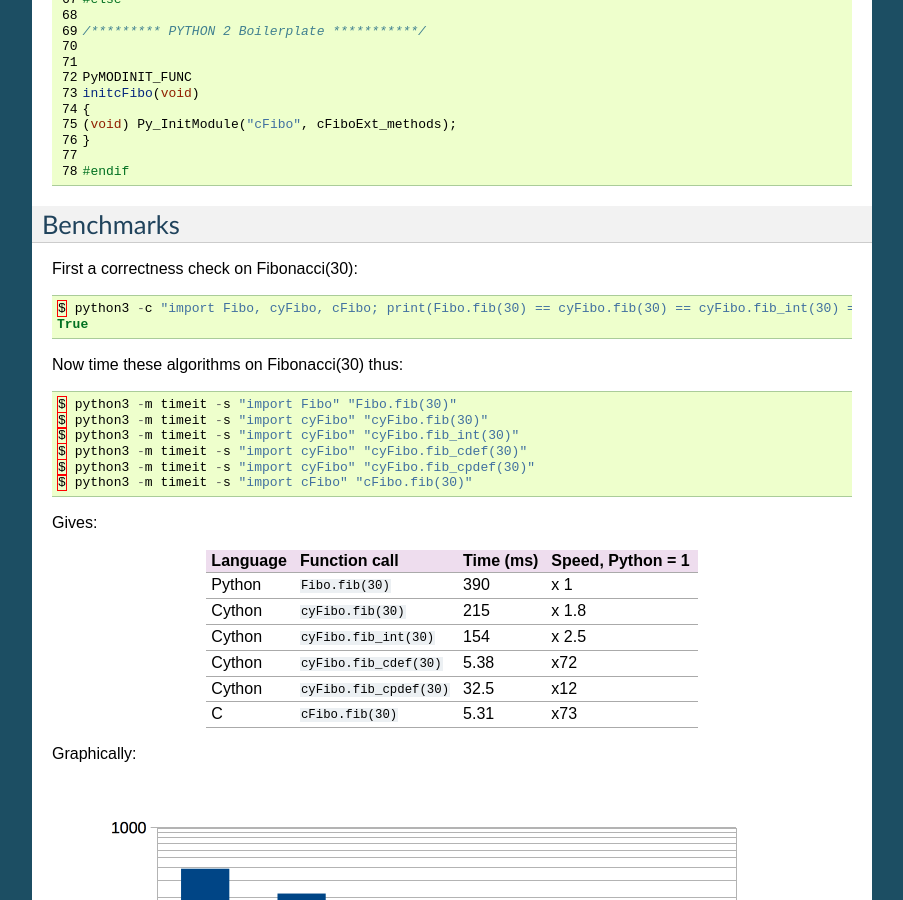
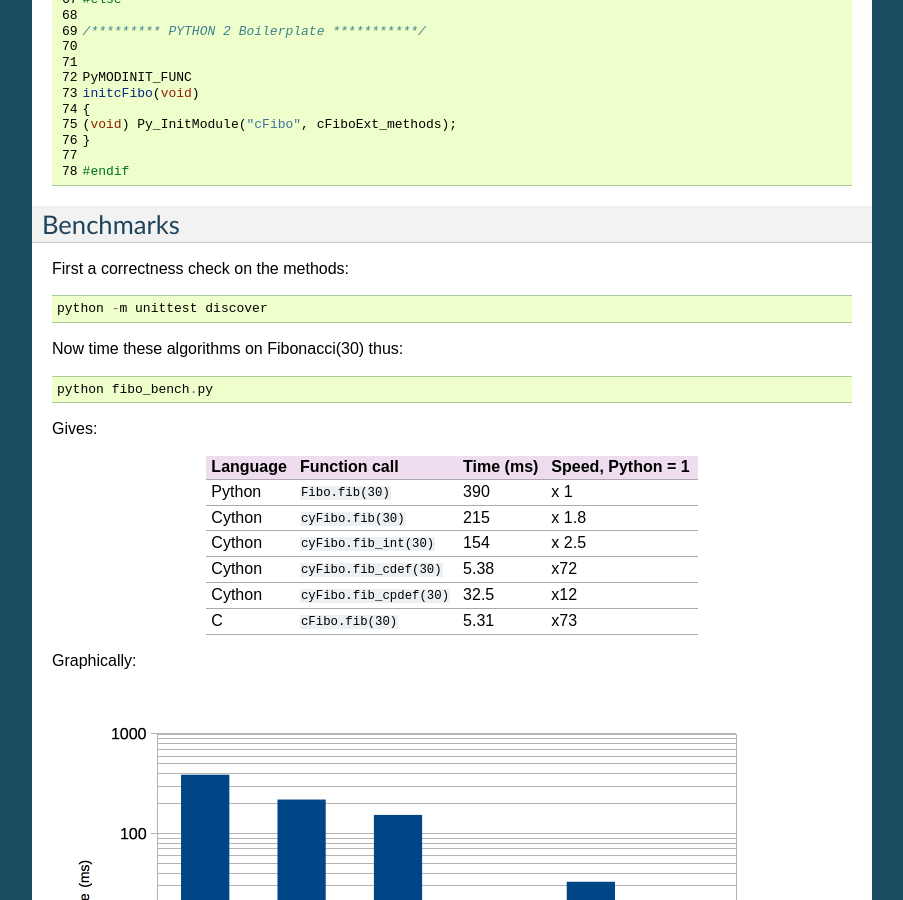
Before and after one commit to paulross/NotesOnCython, a Sphinx documentation site: the page built from doc/source/fibo_speed.rst, in a window 1280 px wide and 900 px high, scrolled down 2104 px. Shown: the whole window, without its empty margins (198-1101 px from the left). Built offline with Sphinx 7.4.7, drawn with Linux system fonts in a browser that asks for light colours.

Commit message:
update info on running the bench marks

```diff
--- a/doc/source/fibo_speed.rst
+++ b/doc/source/fibo_speed.rst
@@ -144,19 +144,13 @@ Finally a C extension. We expect this to be the fastest way of computing the res
 Benchmarks
 -------------------
 
-First a correctness check on Fibonacci(30)::
+First a correctness check on the methods::
 
-    $ python3 -c "import Fibo, cyFibo, cFibo; print(Fibo.fib(30) == cyFibo.fib(30) == cyFibo.fib_int(30) == cyFibo.fib_cdef(30) == cyFibo.fib_cpdef(30) == cFibo.fib(30))"
-    True
+    python -m unittest discover
 
 Now time these algorithms on Fibonacci(30) thus::
 
-    $ python3 -m timeit -s "import Fibo" "Fibo.fib(30)"
-    $ python3 -m timeit -s "import cyFibo" "cyFibo.fib(30)"
-    $ python3 -m timeit -s "import cyFibo" "cyFibo.fib_int(30)"
-    $ python3 -m timeit -s "import cyFibo" "cyFibo.fib_cdef(30)"
-    $ python3 -m timeit -s "import cyFibo" "cyFibo.fib_cpdef(30)"
-    $ python3 -m timeit -s "import cFibo" "cFibo.fib(30)"
+    python fibo_bench.py
 
 Gives:
 
```
